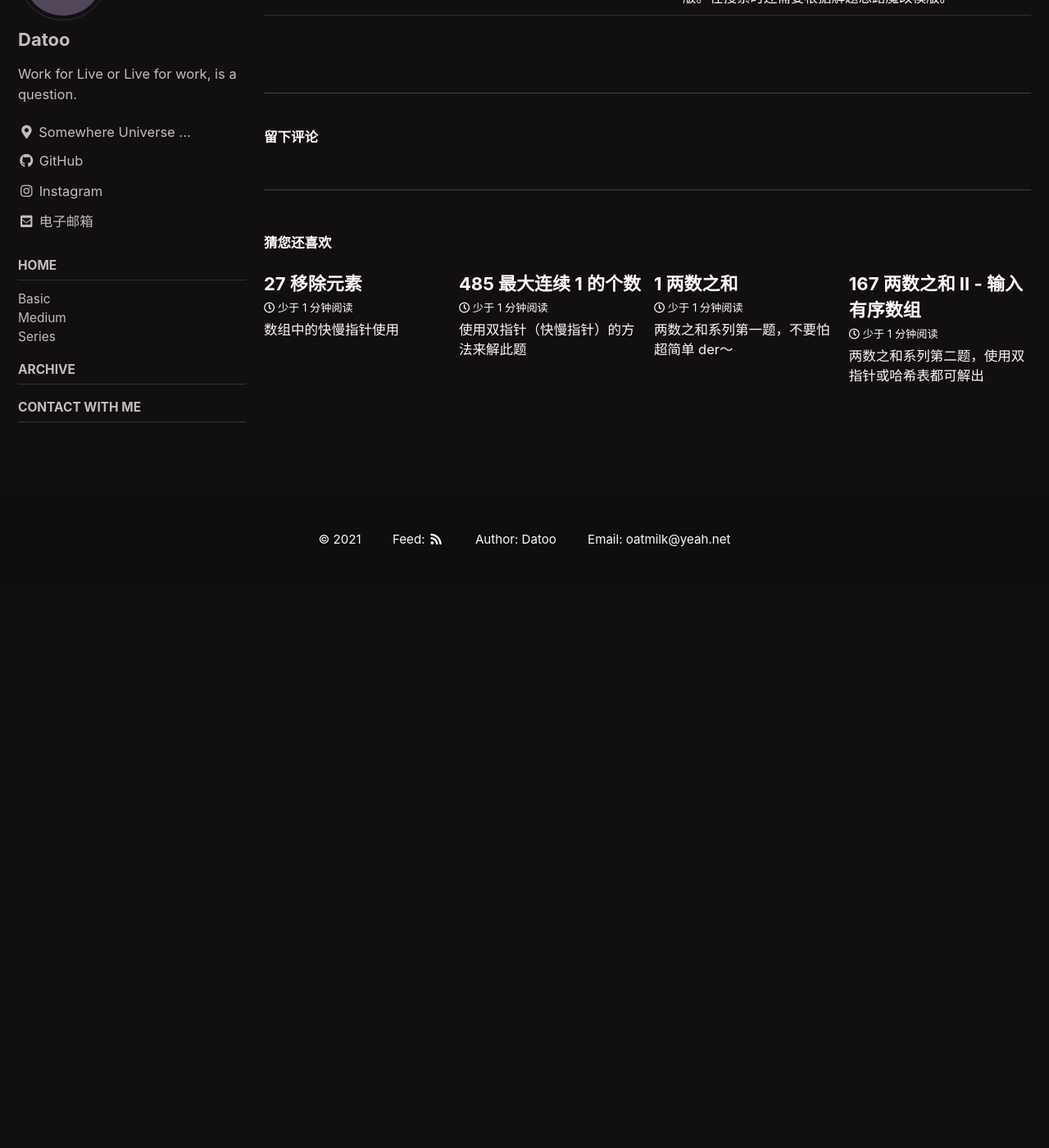
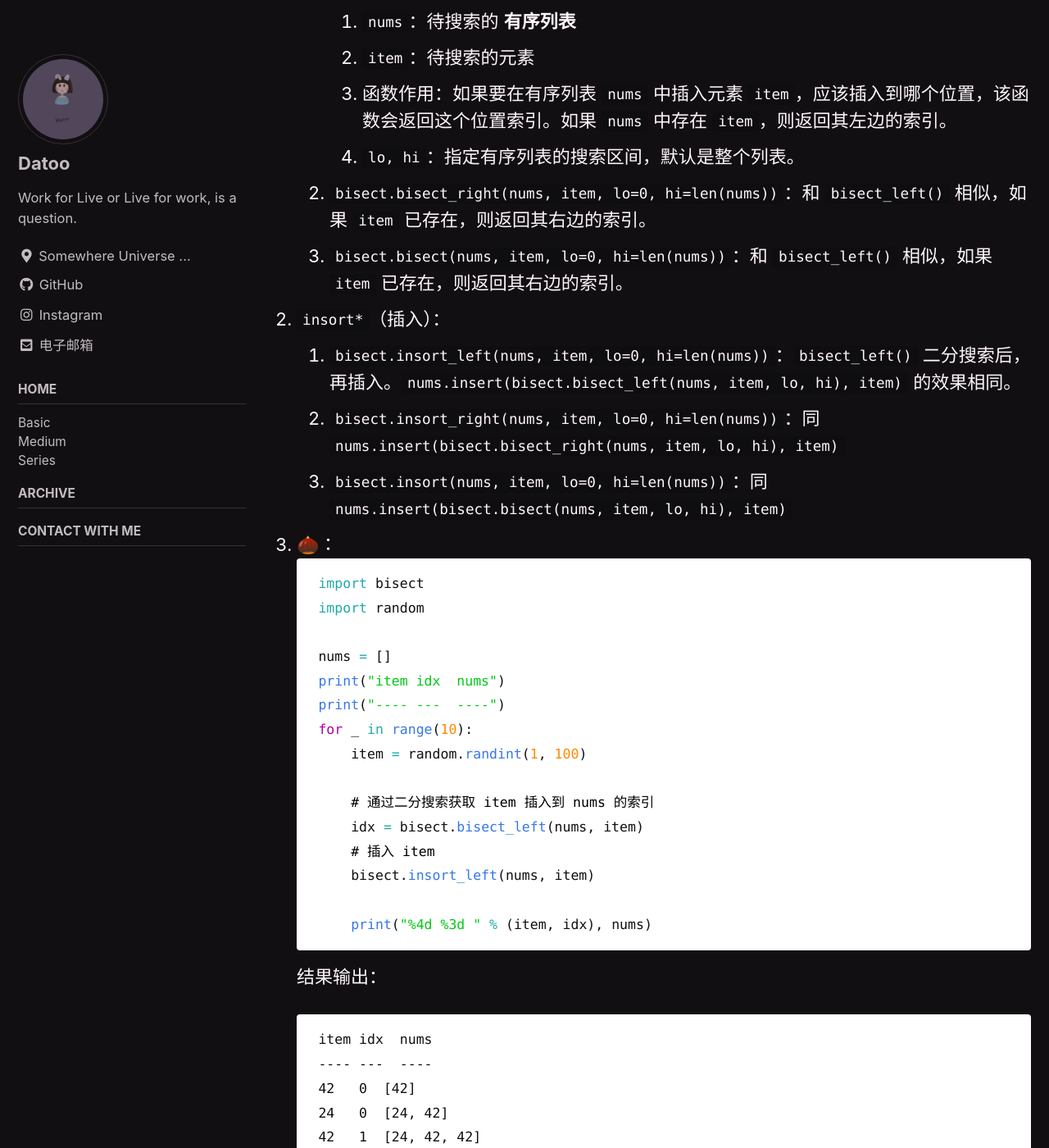
Before and after one commit to DaToo-J/DaToo-J.GitHub.io, a Jekyll site: the page built from _posts/2021-02-20-binary-search-summary.md, in a window 1280 px wide and 1400 px high, scrolled down 5801 px. Shown: the whole window at 82% size. Built offline with Jekyll 4.4.1, drawn with Linux system fonts in a browser that asks for light colours; cached includes are drawn as plain includes; comment, search, counter and statistics services are not loaded; before the commit the page ends 6514 px from its top, so only the background shows below that; some of the changed text lies outside the part shown.

Commit message:
update binary module usage

````diff
--- a/_posts/2021-02-20-binary-search-summary.md
+++ b/_posts/2021-02-20-binary-search-summary.md
@@ -145,7 +145,76 @@ def binarySearch(nums, target):
 
 ![binary-search]({{ "./assets/images/binary-search.jpg" | absolute_url }})
 
-## 三、相关题目
+## 三、相关模块
+
+> python 模块 [`bisect`（数组二分查找算法）](https://docs.python.org/zh-cn/3.6/library/bisect.html) 可用于 **维护有序列表**。`bisection` 是一分为二的意思。
+>
+> `bisect` 的操作是基于二分搜索来实现的，相比于循环和递归的二分性能更好一些。
+>
+> `bisect` 主要操作可分为两类： `bisect*`（搜索）和 `insort*`（插入）
+
+
+1. `bisect*`（搜索）：
+   1. `bisect.bisect_left(nums, item, lo=0, hi=len(nums))`：
+      1. `nums`：待搜索的 **有序列表**
+      2. `item`：待搜索的元素
+      3. 函数作用：如果要在有序列表 `nums` 中插入元素 `item`，应该插入到哪个位置，该函数会返回这个位置索引。如果 `nums` 中存在 `item`，则返回其左边的索引。
+      4. `lo, hi`：指定有序列表的搜索区间，默认是整个列表。
+    2. `bisect.bisect_right(nums, item, lo=0, hi=len(nums))`：和 `bisect_left()` 相似，如果 `item` 已存在，则返回其右边的索引。
+    3. `bisect.bisect(nums, item, lo=0, hi=len(nums))`：和 `bisect_left()` 相似，如果 `item` 已存在，则返回其右边的索引。
+
+2. `insort*`（插入）：
+   1. `bisect.insort_left(nums, item, lo=0, hi=len(nums))`：`bisect_left()` 二分搜索后，再插入。`nums.insert(bisect.bisect_left(nums, item, lo, hi), item)` 的效果相同。
+   2. `bisect.insort_right(nums, item, lo=0, hi=len(nums))`：同 `nums.insert(bisect.bisect_right(nums, item, lo, hi), item)`
+   3. `bisect.insort(nums, item, lo=0, hi=len(nums))`：同 `nums.insert(bisect.bisect(nums, item, lo, hi), item)`
+
+3. 🌰：
+    ```python
+    import bisect
+    import random
+
+    nums = []
+    print("item idx  nums")
+    print("---- ---  ----")
+    for _ in range(10):
+        item = random.randint(1, 100)
+
+        # 通过二分搜索获取 item 插入到 nums 的索引
+        idx = bisect.bisect_left(nums, item)
+        # 插入 item
+        bisect.insort_left(nums, item)
+
+        print("%4d %3d " % (item, idx), nums)
+    ```
+    结果输出：
+    ```
+    item idx  nums
+    ---- ---  ----
+    42   0  [42]
+    24   0  [24, 42]
+    42   1  [24, 42, 42]
+    75   3  [24, 42, 42, 75]
+    59   3  [24, 42, 42, 59, 75]
+    68   4  [24, 42, 42, 59, 68, 75]
+    31   1  [24, 31, 42, 42, 59, 68, 75]
+    96   7  [24, 31, 42, 42, 59, 68, 75, 96]
+    57   4  [24, 31, 42, 42, 57, 59, 68, 75, 96]
+    91   8  [24, 31, 42, 42, 57, 59, 68, 75, 91, 96]
+    ```
+
+4. 还可用于分数等级的计算：
+    ```python
+    def getGrade(score, breakpoints=[60, 70, 80, 90], grades='FDCBA'):
+        i = bisect.bisect(breakpoints, score)
+        return grades[i]
+
+    [getGrade(score) for score in [24, 31, 42, 42, 57, 59, 68, 75, 91, 96]]
+    # ['F', 'F', 'F', 'F', 'F', 'F', 'D', 'C', 'A', 'A']
+    ```
+
+
+
+## 四、相关题目
 
 
 
````
